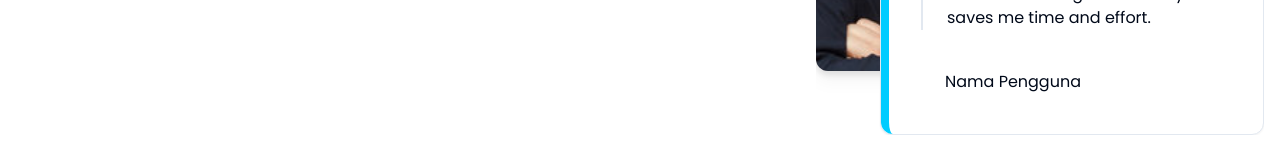
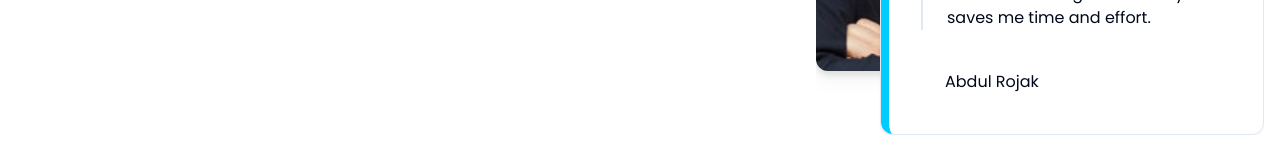
Before and after one commit to hammer-code/lms-fe, a Next.js app: page / in a window 1280 px wide. Shown: the part 2073-2233 px from the top of the page. Built offline with nearby package versions, Linux system fonts and the light colour scheme.

Commit message:
refactor: mapping testimoni

```diff
--- a/src/features/Main/sections/Testimonial/index.tsx
+++ b/src/features/Main/sections/Testimonial/index.tsx
@@ -9,6 +9,7 @@ import {
 import { Card } from '@/components/ui/card';
 import Image from 'next/image';
 import { getAssetUrl } from '@/lib/utils';
+import { testimoni } from '@/constants/testimoni';
 
 const Testimonial: FC = () => {
   return (
@@ -33,10 +34,12 @@ const Testimonial: FC = () => {
           className="w-[15.5rem] md:w-[22rem] lg:w-[28rem]"
         >
           <CarouselContent>
-            <CarouselItem>
+            {testimoni.map((items, index) => {
+              return (
+                <CarouselItem key={index}>
                   <div className="absolute w-[12rem] h-[16rem] md:w-[15rem] md:h-[24rem] lg:w-[20rem] lg:h-[32rem] rounded-xl drop-shadow-lg">
                     <Image
-                  src={getAssetUrl('/img/person.jpg')}
+                      src={items.img}
                       layout="fill"
                       objectFit="cover"
                       alt="image"
@@ -46,18 +49,18 @@ const Testimonial: FC = () => {
                   <div className="h-[20rem] w-[15.5rem] md:h-[28rem] md:w-[22rem] lg:h-[36rem] lg:w-[28rem] flex items-end justify-end ">
                     <Card className="w-[13rem] md:w-[19rem] lg:w-[24rem] z-50 rounded-xl">
                       <div className="border-l-8 border-[#00CCFF] rounded-xl py-4 px-4 md:py-6 md:px-6 lg:py-10 lg:px-8">
-                    <p className="border-l-2 pl-4 md:pl-6 text-xs md:text-base">
-                      Thank you so much for your help. It&apos;s exactly what
-                      I&apos;ve been looking for. You won&apos;t regret it. It
-                      really saves me time and effort.
+                        <p className="border-l-2 pl-4 md:pl-6 text-xs md:text-base line-clamp-6 ">
+                          {items.comment}
                         </p>
                         <p className="px-4 md:px-6 mt-4 md:mt-6 lg:mt-10 text-xs md:text-base">
-                      Nama Pengguna
+                          {items.name}
                         </p>
                       </div>
                     </Card>
                   </div>
                 </CarouselItem>
+              );
+            })}
           </CarouselContent>
           <CarouselNext className="right-[2.5rem] top-[10rem] md:scale-[1.5] md:right-[6rem] md:top-[11rem] lg:scale-[2] lg:right-[7rem] lg:top-[15rem]" />
         </Carousel>
```
Lines whose indentation alone changed are shown as unchanged.
